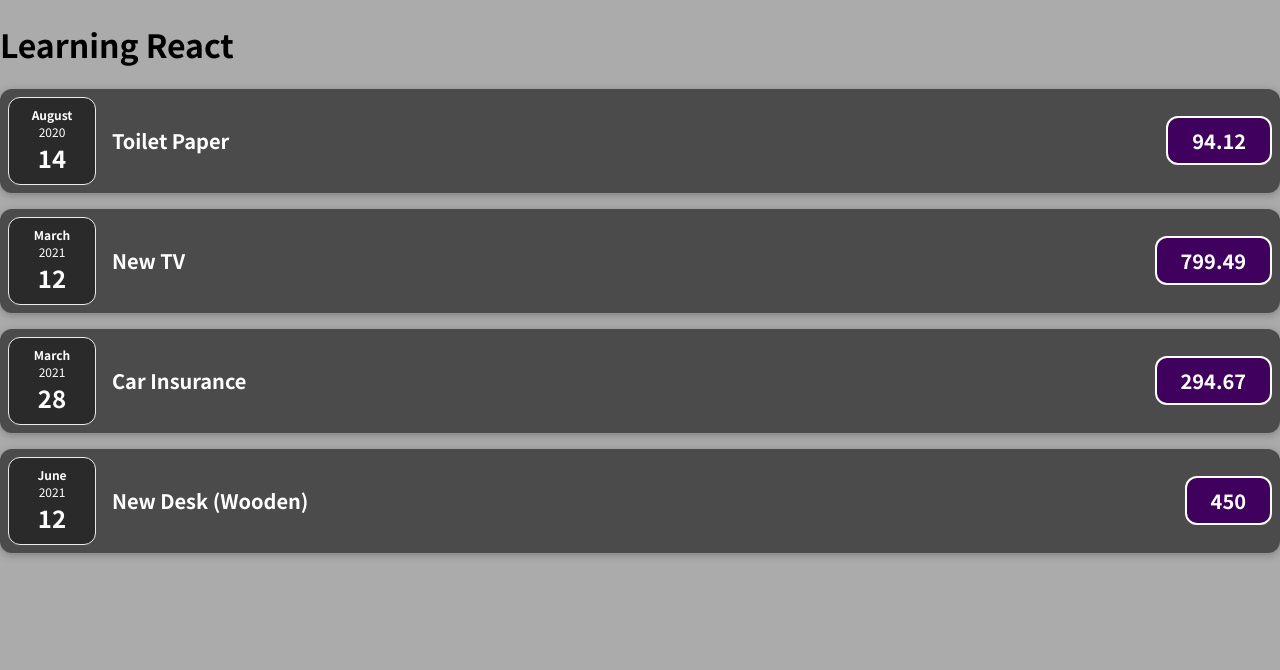
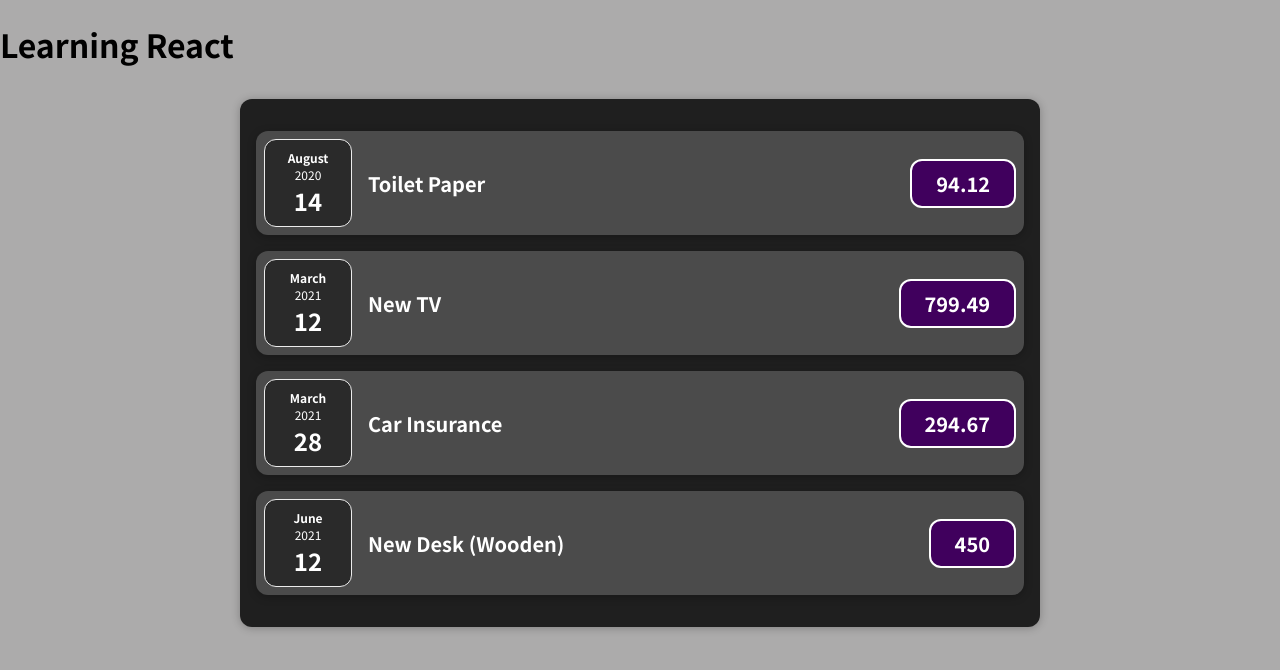
Before and after one commit to HyagoSF/Expense_Tracker, a JavaScript app: page / in a window 1280 px wide. Shown: the top 670 px of the page. Built offline with nearby package versions, Linux system fonts and the light colour scheme.

Commit message:
Creating a Component called Expenses to split from App

```diff
--- a/src/App.js
+++ b/src/App.js
@@ -1,4 +1,4 @@
-import ExpenseItem from './components/ExpenseItem';
+import Expenses from './components/Expenses';
 
 function App() {
 	const expenses = [
@@ -31,36 +31,9 @@
 	return (
 		<div>
 			<h1> Learning React </h1>
-			<ExpenseItem
-				title={expenses[0].title}
-				amount={expenses[0].amount}
-				date={expenses[0].date}
-			/>
-
-			<ExpenseItem
-				title={expenses[1].title}
-				amount={expenses[1].amount}
-				date={expenses[1].date}
-			/>
-
-			<ExpenseItem
-				title={expenses[2].title}
-				amount={expenses[2].amount}
-				date={expenses[2].date}
-			/>
-
-			<ExpenseItem
-				title={expenses[3].title}
-				amount={expenses[3].amount}
-				date={expenses[3].date}
-			/>
+			<Expenses data={expenses} />
 		</div>
 	);
 }
 
 export default App;
-
-// WITHOUT REACT, JUST USING JAVASCRIPT:
-// const para = document.createElement('p');
-// para.textContent = 'This is also visible (without react)';
-// document.getElementById('root').append(para);
--- /dev/null
+++ b/src/components/Expenses.css
@@ -0,0 +1,9 @@
+.expenses {
+	padding: 1rem;
+	background-color: rgb(31, 31, 31);
+	margin: 2rem auto;
+	width: 50rem;
+	max-width: 95%;
+	border-radius: 12px;
+	box-shadow: 0 1px 8px rgba(0, 0, 0, 0.25);
+}
--- /dev/null
+++ b/src/components/Expenses.js
@@ -0,0 +1,46 @@
+import './Expenses.css';
+import ExpenseItem from './ExpenseItem';
+
+function Expenses(props) {
+	return (
+		<div className="expenses">
+			<ExpenseItem
+				title={props.data[0].title}
+				amount={props.data[0].amount}
+				date={props.data[0].date}
+			/>
+
+			<ExpenseItem
+				title={props.data[1].title}
+				amount={props.data[1].amount}
+				date={props.data[1].date}
+			/>
+
+			<ExpenseItem
+				title={props.data[2].title}
+				amount={props.data[2].amount}
+				date={props.data[2].date}
+			/>
+
+			<ExpenseItem
+				title={props.data[3].title}
+				amount={props.data[3].amount}
+				date={props.data[3].date}
+			/>
+		</div>
+
+		// <div className="expenses">
+		// 	{props.data.map((e) => {
+		// 		return (
+		// 			<ExpenseItem
+		// 				title={e.title}
+		// 				amount={e.amount}
+		// 				date={e.date}
+		// 			></ExpenseItem>
+		// 		);
+		// 	})}
+		// </div>
+	);
+}
+
+export default Expenses;
```
